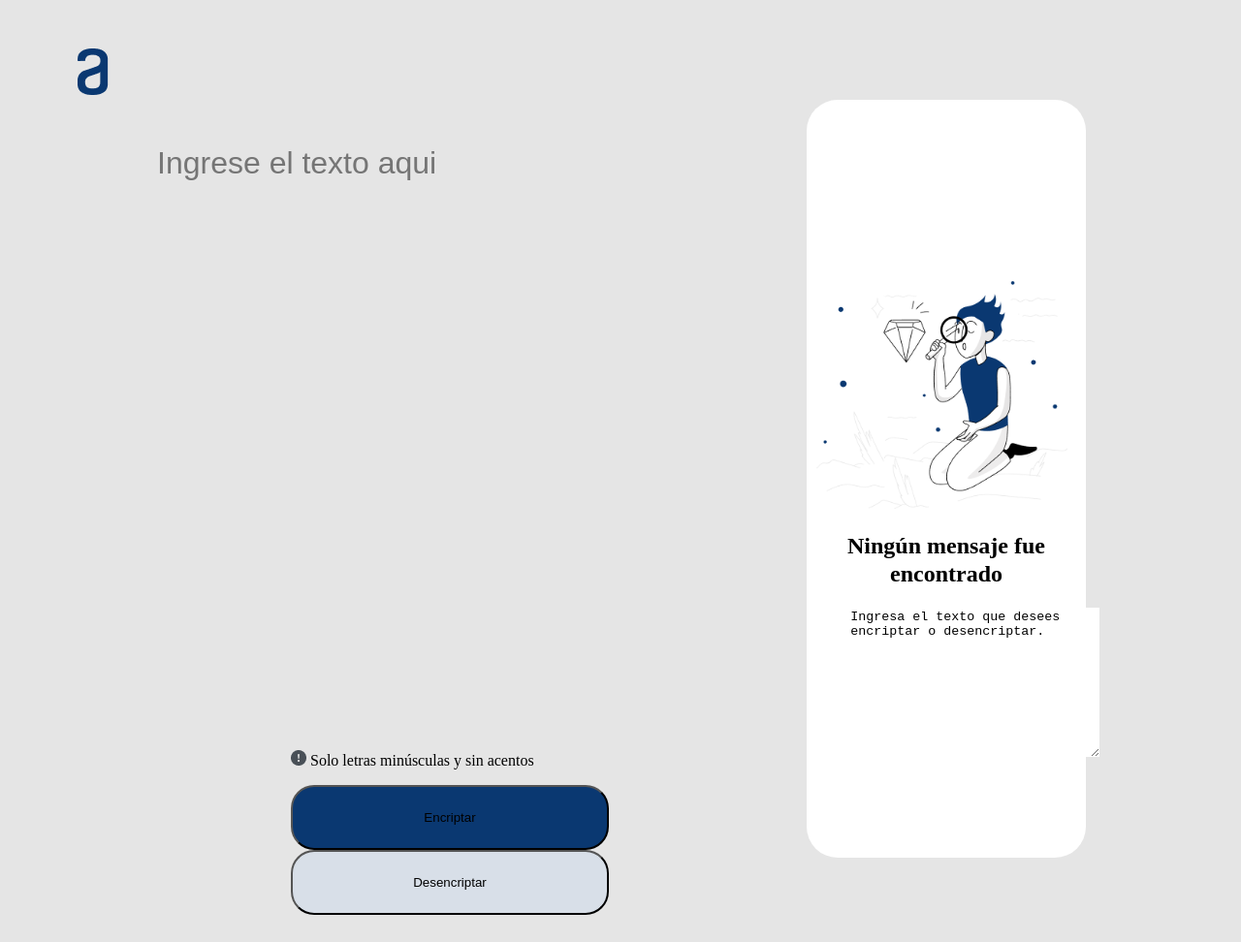
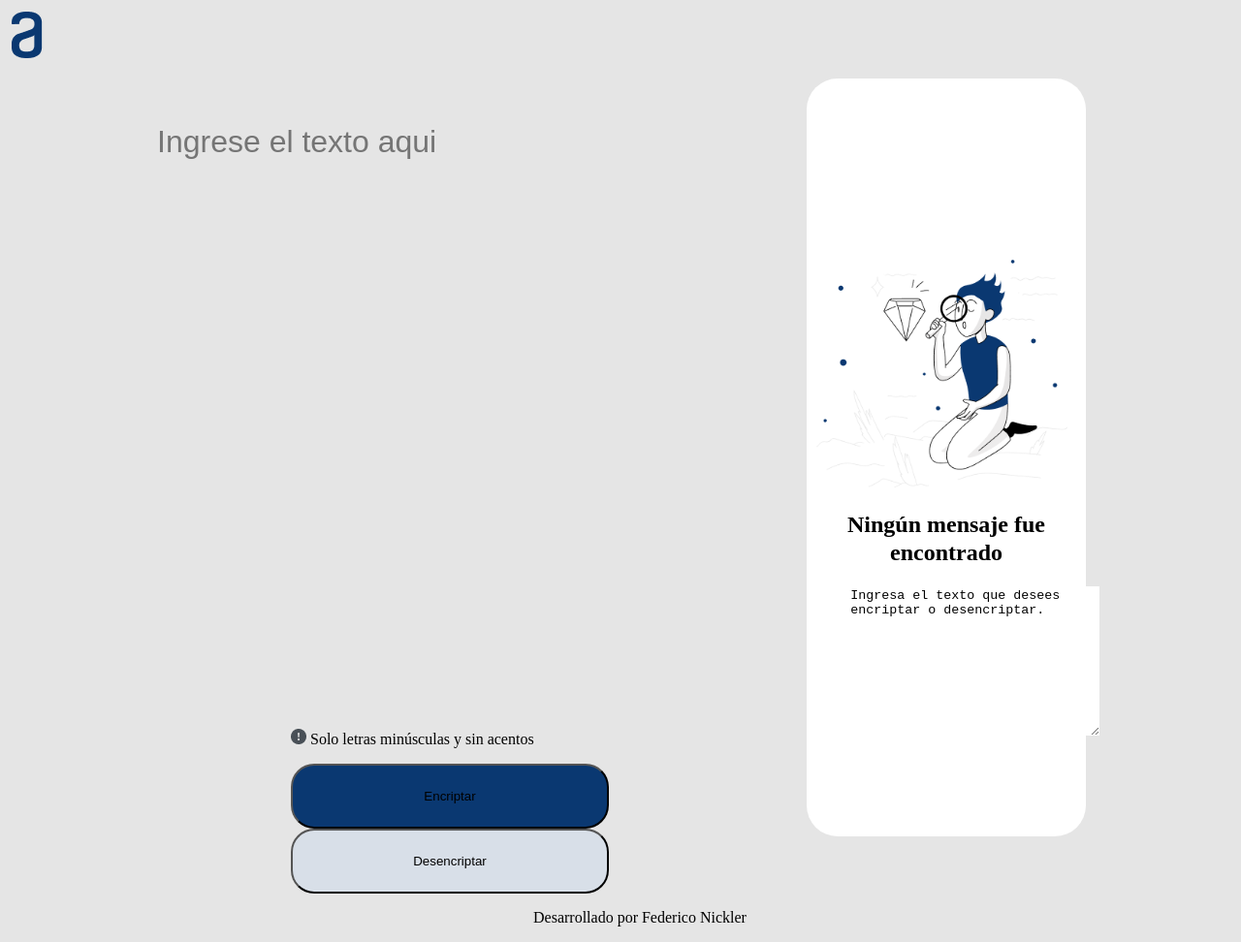
Before and after one commit to NicklerFede/challengealura.github.io, a plain HTML site: page index.html in a window 1280 px wide. Shown: the whole page at 97% size. Before the commit the page ends 944 px from the top, so only its background shows below. Drawn offline with Linux system fonts and the light colour scheme.

Commit message:
Primer commit

```diff
--- a/index.html
+++ b/index.html
@@ -11,9 +11,9 @@
     <title>Challenge Alura</title>
 </head>
 <body>
-    <div class="logo">
+    <nav class="navbar">
         <img src="imagenes/Vector.png" alt="">
-    </div>
+    </nav>
 
    <div class="container">
 
@@ -36,7 +36,7 @@
 
        </div>
        <div class="desarrollado">
-        <!-- <p >Desarrollado por Augusto Basaury</p> -->
+      <p>Desarrollado por Federico Nickler</p>
      </div>
      <script src="javascript/encriptar.js" ></script>
        </body>
--- a/style.css
+++ b/style.css
@@ -128,3 +128,7 @@ text-align: left;
     padding: 24px;
     display: none;
  }
+
+.navbar {
+    padding: 12px;
+}
```
